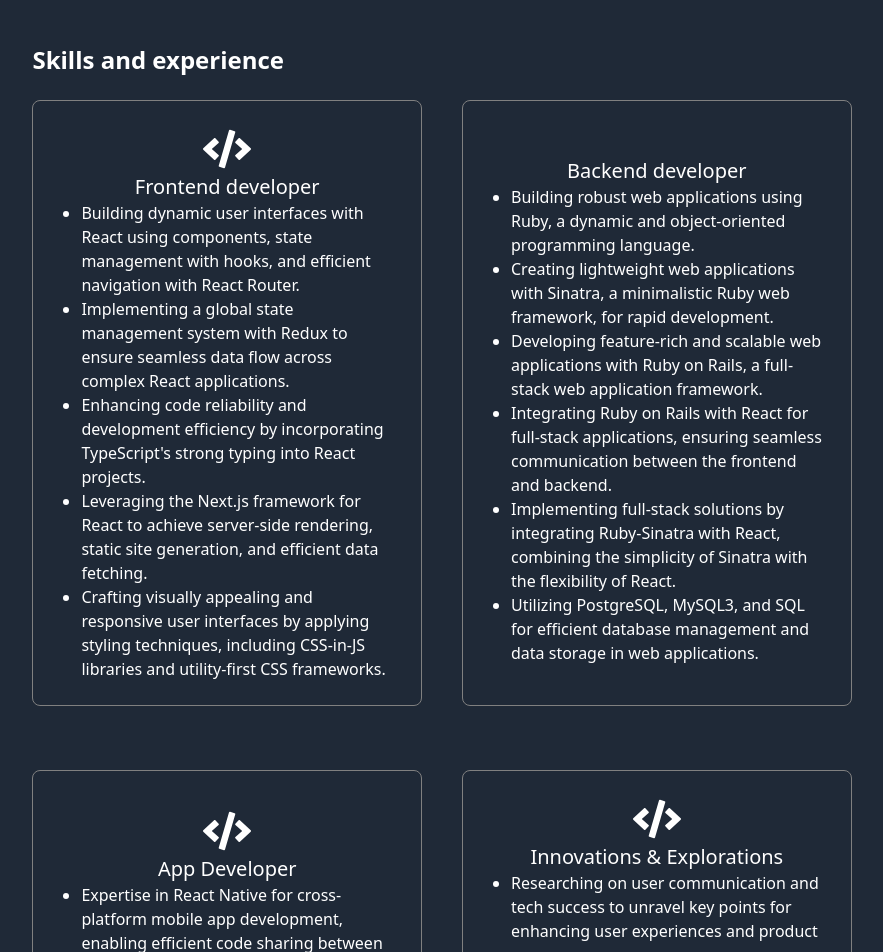
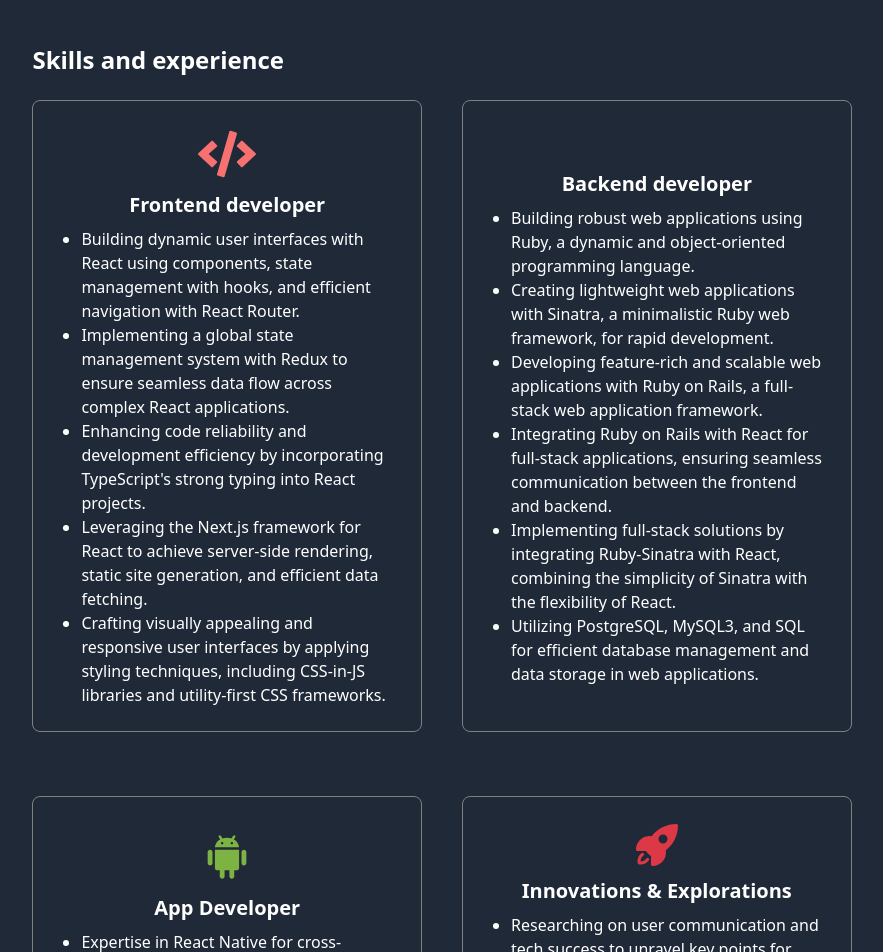
Before and after one commit to Orandifelix/Orandi-felix-portfolio, a React (Create React App) app: page / in a window 1280 px wide. Shown: the part 1540-2492 px from the top of the page, without its empty margins (198-1081 px from the left). Built offline with nearby package versions, Linux system fonts and the light colour scheme; some icons are missing.

Commit message:
mor styles

```diff
--- a/src/components/Home.js
+++ b/src/components/Home.js
@@ -39,7 +39,7 @@
       </div>
       <p className="mb-6 text-2xl font-bold mt-6">Featured blog posts</p>
       <div className="grid grid-cols-3 gap-6">
-        <div className="border-4 border-orange-200 p-6 rounded-lg mb-6 transition-transform transform hover:scale-105 duration-300 ease-in-out">
+        <div className="border-solid border-t-4 border-r-4 border-b-4 border-l-0 border-gradient p-6 rounded-lg mb-6 transition-transform transform hover:scale-105 duration-300 ease-in-out">
           <h2 className="text-xl font-bold mb-2">
             A Prelude to Web Development
           </h2>
@@ -63,6 +63,7 @@
             Read more
           </button>
         </div>
+
         <div className="border-4 border-orange-200 p-6 rounded-lg mb-6 transition-transform transform hover:scale-105 duration-300 ease-in-out">
           <h2 className="text-xl font-bold mb-2">
             A Prelude to Web Development
--- a/src/components/Skills.js
+++ b/src/components/Skills.js
@@ -1,7 +1,8 @@
 import React from 'react'
 import { FaCode } from "react-icons/fa";
 import { FaHardDrive } from "react-icons/fa6";
-
+import { FcAndroidOs } from "react-icons/fc";
+import { HiRocketLaunch } from "react-icons/hi2";
 
 function Skills() {
   return (
@@ -12,8 +13,14 @@
           style={{ border: "1px solid grey" }}
           className="flex flex-col items-center justify-center  p-6 rounded-lg mb-6"
         >
-          <FaCode style={{ fontSize: "48px", alignSelf: "center" }} />
-          <h3 className="text-xl">Frontend developer</h3>
+          <FaCode
+            style={{
+              fontSize: "58px",
+              alignSelf: "center",
+              color: "rgb(248,113,113)",
+            }}
+          />
+          <h3 className="text-xl p-2 font-bold">Frontend developer</h3>
           <ul className="list-disc pl-6">
             <li>
               Building dynamic user interfaces with React using components,
@@ -44,9 +51,13 @@
           className="flex flex-col items-center justify-center   p-6 rounded-lg mb-6 "
         >
           <FaHardDrive
-            style={{ fontSize: "38px", alignSelf: "center"}}
+            style={{
+              fontSize: "44px",
+              alignSelf: "center",
+              color: "rgb(74,222,128)",
+            }}
           />
-          <h3 className="text-xl">Backend developer</h3>
+          <h3 className="text-xl p-2 font-bold">Backend developer</h3>
           <ul className="list-disc pl-6">
             <li>
               Building robust web applications using Ruby, a dynamic and
@@ -79,8 +90,8 @@
           style={{ border: "1px solid grey" }}
           className="flex flex-col items-center justify-center   p-6 rounded-lg mb-6"
         >
-          <FaCode style={{ fontSize: "48px", alignSelf: "center" }} />
-          <h3 className="text-xl"> App Developer </h3>
+          <FcAndroidOs style={{ fontSize: "58px", alignSelf: "center" }} />
+          <h3 className="text-xl p-2 font-bold"> App Developer </h3>
           <ul className="list-disc pl-6">
             <li>
               Expertise in React Native for cross-platform mobile app
@@ -110,8 +121,17 @@
           style={{ border: "1px solid grey" }}
           className="flex flex-col items-center justify-center   p-6 rounded-lg mb-6 "
         >
-          <FaCode style={{ fontSize: "48px", alignSelf: "center" }} />
-          <h3 className="text-xl"> Innovations & Explorations </h3>
+          <HiRocketLaunch
+            style={{
+              fontSize: "48px",
+              alignSelf: "center",
+              color: "rgb(221,56,69)",
+            }}
+          />
+          <h3 className="text-xl p-2 font-bold">
+            {" "}
+            Innovations & Explorations{" "}
+          </h3>
           <ul className="list-disc pl-6">
             <li>
               Researching on user communication and tech success to unravel key
```
